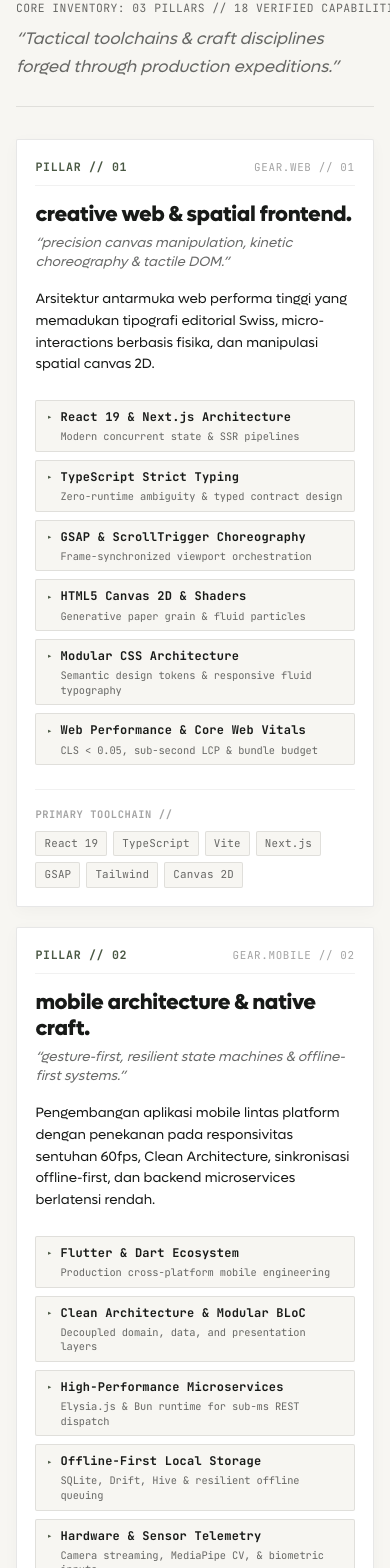
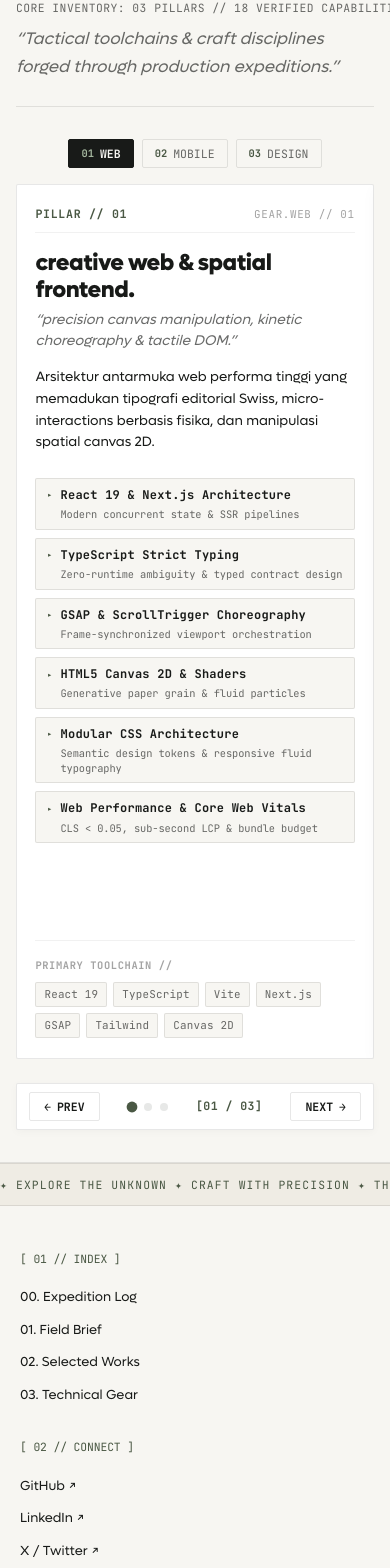
Before and after one commit to intxdv/adventure-log, a React (Vite) app: page / in a window 390 px wide. Shown: the part 5800-7368 px from the top of the page. Built offline with nearby package versions, Linux system fonts and the light colour scheme.

Commit message:
feat(arsenal): add mobile rotary swipe carousel with circular navigation and quick tabs

```diff
--- a/src/components/FieldArsenal.css
+++ b/src/components/FieldArsenal.css
@@ -58,16 +58,28 @@
   margin-bottom: 0;
 }
 
-/* 3 Pillars Grid */
-.arsenal-grid {
-  display: grid;
-  grid-template-columns: repeat(3, minmax(0, 1fr));
-  gap: clamp(1.25rem, 2vw, 1.75rem);
+/* 3 Pillars Viewport & Track System */
+.arsenal-viewport {
+  width: 100%;
+  position: relative;
 }
 
-@media (max-width: 1024px) {
-  .arsenal-grid {
-    grid-template-columns: 1fr;
+/* Desktop: 3 Columns Grid */
+@media (min-width: 769px) {
+  .arsenal-mobile-tabs,
+  .arsenal-rotary-nav {
+    display: none !important;
+  }
+
+  .arsenal-viewport {
+    overflow: visible;
+  }
+
+  .arsenal-track {
+    display: grid;
+    grid-template-columns: repeat(3, minmax(0, 1fr));
+    gap: clamp(1.25rem, 2vw, 1.75rem);
+    transform: none !important;
   }
 }
 
@@ -230,22 +242,84 @@
   letter-spacing: 0.02em;
 }
 
-/* Mobile Optimizations */
-@media (max-width: 640px) {
+/* ==========================================================================
+   Mobile Rotary Swipe Carousel Optimization (<= 768px)
+   ========================================================================== */
+
+@media (max-width: 768px) {
   .arsenal-section {
     padding: var(--space-3xl) 0;
   }
 
+  /* Quick Pillar Selector Tabs */
+  .arsenal-mobile-tabs {
+    display: flex;
+    justify-content: center;
+    gap: 8px;
+    margin-bottom: var(--space-md);
+  }
+
+  .arsenal-tab-btn {
+    background: transparent;
+    border: 1px solid var(--hairline-base);
+    padding: 6px 12px;
+    font-size: 0.72rem;
+    border-radius: 2px;
+    color: var(--color-ink-muted);
+    cursor: pointer;
+    display: inline-flex;
+    align-items: center;
+    gap: 6px;
+    transition: all 0.2s ease;
+  }
+
+  .arsenal-tab-btn .tab-idx {
+    color: var(--color-olive);
+    font-size: 0.65rem;
+    font-weight: 700;
+  }
+
+  .arsenal-tab-btn.active {
+    background-color: var(--color-ink);
+    color: var(--color-canvas);
+    border-color: var(--color-ink);
+    font-weight: 700;
+  }
+
+  .arsenal-tab-btn.active .tab-idx {
+    color: #A3B59D;
+  }
+
+  /* Carousel Viewport & Sliding Track */
+  .arsenal-viewport {
+    overflow: hidden;
+    width: 100%;
+    position: relative;
+    touch-action: pan-y;
+  }
+
+  .arsenal-track {
+    display: flex;
+    width: 100%;
+    transition: transform 0.4s cubic-bezier(0.16, 1, 0.3, 1);
+    transform: translateX(calc(-100% * var(--active-index)));
+    will-change: transform;
+  }
+
   .arsenal-pillar {
-    padding: 1.15rem;
+    min-width: 100%;
+    max-width: 100%;
+    flex-shrink: 0;
+    box-sizing: border-box;
+    padding: 1.25rem 1.15rem;
   }
 
   .arsenal-pillar-title {
-    font-size: 1.35rem;
+    font-size: 1.45rem;
   }
 
   .arsenal-pillar-tagline {
-    font-size: 0.85rem;
+    font-size: 0.88rem;
   }
 
   .arsenal-skill-item {
@@ -259,4 +333,66 @@
   .arsenal-skill-spec {
     font-size: 0.65rem;
   }
+
+  /* Bottom Rotary Controls */
+  .arsenal-rotary-nav {
+    display: flex;
+    justify-content: space-between;
+    align-items: center;
+    margin-top: var(--space-lg);
+    padding: 8px 12px;
+    background-color: #FFFFFF;
+    border: 1px solid var(--hairline-base);
+    border-radius: 2px;
+    box-shadow: 0 2px 8px rgba(24, 26, 24, 0.03);
+  }
+
+  .arsenal-nav-arrow-btn {
+    background: transparent;
+    border: 1px solid var(--hairline-base);
+    padding: 6px 14px;
+    font-size: 0.72rem;
+    font-weight: 700;
+    color: var(--color-ink);
+    border-radius: 2px;
+    cursor: pointer;
+    display: inline-flex;
+    align-items: center;
+    gap: 6px;
+    transition: all 0.2s ease;
+  }
+
+  .arsenal-nav-arrow-btn:active {
+    background-color: var(--color-ink);
+    color: var(--color-canvas);
+  }
+
+  .arsenal-nav-dots {
+    display: flex;
+    align-items: center;
+    gap: 8px;
+  }
+
+  .nav-dot {
+    width: 8px;
+    height: 8px;
+    border-radius: 50%;
+    border: none;
+    background-color: var(--hairline-base);
+    cursor: pointer;
+    padding: 0;
+    transition: all 0.25s ease;
+  }
+
+  .nav-dot.is-active {
+    background-color: var(--color-olive);
+    transform: scale(1.35);
+  }
+
+  .arsenal-nav-telemetry {
+    font-size: 0.72rem;
+    color: var(--color-olive);
+    font-weight: 700;
+    letter-spacing: 0.04em;
+  }
 }
--- a/src/components/FieldArsenal.tsx
+++ b/src/components/FieldArsenal.tsx
@@ -1,8 +1,45 @@
-import React from 'react';
+import React, { useState, useRef } from 'react';
 import { initialArsenal } from '../data/arsenal';
 import './FieldArsenal.css';
 
 export const FieldArsenal: React.FC = () => {
+  const [activePillarIndex, setActivePillarIndex] = useState<number>(0);
+  const touchStartX = useRef<number | null>(null);
+  const touchEndX = useRef<number | null>(null);
+
+  // Circular navigation (looping)
+  const handlePrev = () => {
+    setActivePillarIndex((prev) => (prev === 0 ? initialArsenal.length - 1 : prev - 1));
+  };
+
+  const handleNext = () => {
+    setActivePillarIndex((prev) => (prev === initialArsenal.length - 1 ? 0 : prev + 1));
+  };
+
+  // Touch Swipe Handlers
+  const handleTouchStart = (e: React.TouchEvent) => {
+    touchStartX.current = e.targetTouches[0].clientX;
+  };
+
+  const handleTouchMove = (e: React.TouchEvent) => {
+    touchEndX.current = e.targetTouches[0].clientX;
+  };
+
+  const handleTouchEnd = () => {
+    if (touchStartX.current === null || touchEndX.current === null) return;
+    const swipeDistance = touchStartX.current - touchEndX.current;
+
+    // Minimum swipe threshold 45px
+    if (swipeDistance > 45) {
+      handleNext(); // Swiped left -> show next
+    } else if (swipeDistance < -45) {
+      handlePrev(); // Swiped right -> show prev
+    }
+
+    touchStartX.current = null;
+    touchEndX.current = null;
+  };
+
   return (
     <section id="arsenal" className="arsenal-section hairline-b" aria-labelledby="arsenal-heading">
       <div className="container">
@@ -25,12 +62,47 @@ export const FieldArsenal: React.FC = () => {
           </p>
         </header>
 
-        {/* 3 Pillars Grid */}
-        <div className="arsenal-grid" role="region" aria-label="Technical Capabilities Inventory">
-          {initialArsenal.map((pillar) => (
+        {/* Mobile Quick Selector Tabs (Visible only on Mobile <= 768px) */}
+        <div className="arsenal-mobile-tabs font-mono" aria-label="Select Technical Pillar">
+          {initialArsenal.map((pillar, idx) => {
+            const shortLabel =
+              pillar.id === 'creative-web' ? 'WEB' : pillar.id === 'mobile-craft' ? 'MOBILE' : 'DESIGN';
+            const isActive = activePillarIndex === idx;
+
+            return (
+              <button
+                key={pillar.id}
+                type="button"
+                className={`arsenal-tab-btn ${isActive ? 'active' : ''}`}
+                onClick={() => setActivePillarIndex(idx)}
+                aria-pressed={isActive}
+              >
+                <span className="tab-idx">0{idx + 1}</span>
+                <span className="tab-label">{shortLabel}</span>
+              </button>
+            );
+          })}
+        </div>
+
+        {/* 3 Pillars Grid / Mobile Carousel Viewport */}
+        <div
+          className="arsenal-viewport"
+          onTouchStart={handleTouchStart}
+          onTouchMove={handleTouchMove}
+          onTouchEnd={handleTouchEnd}
+          role="region"
+          aria-label="Technical Capabilities Inventory"
+        >
+          <div
+            className="arsenal-track"
+            style={{
+              '--active-index': activePillarIndex,
+            } as React.CSSProperties}
+          >
+            {initialArsenal.map((pillar, idx) => (
               <article
                 key={pillar.id}
-              className="arsenal-pillar hairline-box"
+                className={`arsenal-pillar hairline-box ${activePillarIndex === idx ? 'is-active-card' : ''}`}
                 aria-labelledby={`pillar-${pillar.id}`}
               >
                 <div>
@@ -89,6 +161,46 @@ export const FieldArsenal: React.FC = () => {
               </article>
             ))}
           </div>
+        </div>
+
+        {/* Mobile Rotary Nav Controls (Visible only on Mobile <= 768px) */}
+        <div className="arsenal-rotary-nav font-mono" aria-label="Carousel Rotary Navigation">
+          <button
+            type="button"
+            className="arsenal-nav-arrow-btn"
+            onClick={handlePrev}
+            aria-label="Previous capability pillar"
+          >
+            <span aria-hidden="true">←</span>
+            <span>PREV</span>
+          </button>
+
+          <div className="arsenal-nav-dots" aria-hidden="true">
+            {initialArsenal.map((_, idx) => (
+              <button
+                key={idx}
+                type="button"
+                className={`nav-dot ${activePillarIndex === idx ? 'is-active' : ''}`}
+                onClick={() => setActivePillarIndex(idx)}
+                aria-label={`Jump to pillar 0${idx + 1}`}
+              />
+            ))}
+          </div>
+
+          <span className="arsenal-nav-telemetry">
+            [0{activePillarIndex + 1} / 0{initialArsenal.length}]
+          </span>
+
+          <button
+            type="button"
+            className="arsenal-nav-arrow-btn"
+            onClick={handleNext}
+            aria-label="Next capability pillar"
+          >
+            <span>NEXT</span>
+            <span aria-hidden="true">→</span>
+          </button>
+        </div>
 
       </div>
     </section>
```
Lines whose indentation alone changed are shown as unchanged.
